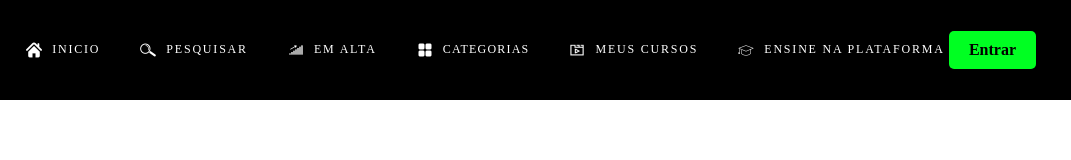
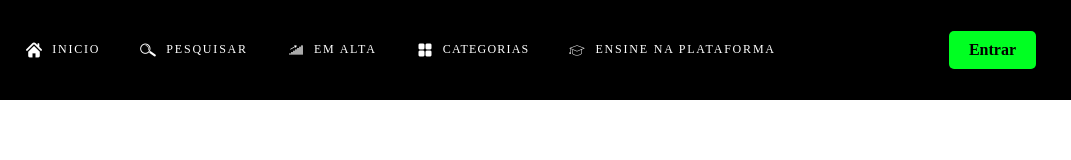
Before and after one commit to altg77/Eruditus, a plain HTML site: page Frontend/html/topbarAuth.html in a window 1280 px wide. Shown: the full height of the page, 209-1280 px from the left. Drawn offline with Linux system fonts and the light colour scheme; files whose address does not match are found by name; a web font is replaced by a local one.

Commit message:
Atualizacao3.3

```diff
--- a/Frontend/css/pesquisa/pesquisa.css
+++ b/Frontend/css/pesquisa/pesquisa.css
@@ -17,7 +17,7 @@
     justify-content: space-between; /* Espaçamento entre os elementos */
     align-items: center; /* Alinhamento vertical centralizado */
     position: absolute;
-    top: 15%;
+    top: 3%;
     left: 50%;
     transform: translateX(-50%);
     width: 60%;
--- a/Frontend/html/topbarAuth.html
+++ b/Frontend/html/topbarAuth.html
@@ -46,12 +46,6 @@
                     </ul>
                 </li>
 
-                <li><a href="#">
-                  <a href="#" class="icons"><img src="/Frontend/img/icons/Topbar/video.png"  style="height: 16px; min-width: 16px; width: 16px; z-index: auto" alt="meuscursos"/>
-                    <p class="name-tag">Meus cursos</p>
-                    </a>
-                  </li>
-
                   <li><a href="#">
                     <a href="#" class="icons"><img src="/Frontend/img/icons/Topbar/em.png"  style="height: 16px; min-width: 16px; width: 16px; z-index: auto" alt="em"/>
                       <p class="name-tag">Ensine na plataforma</p>
```
